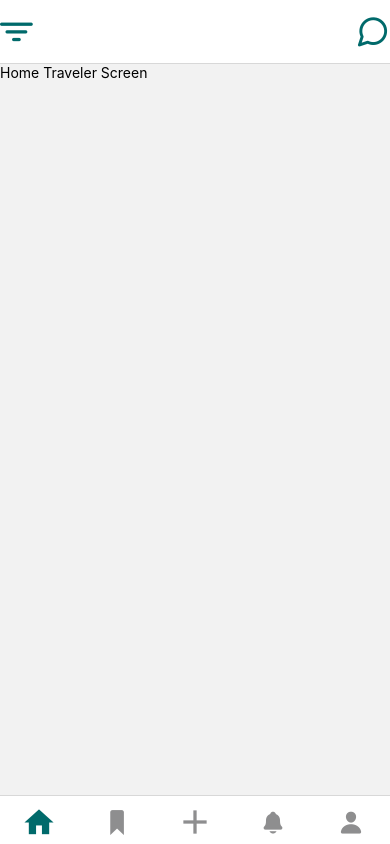
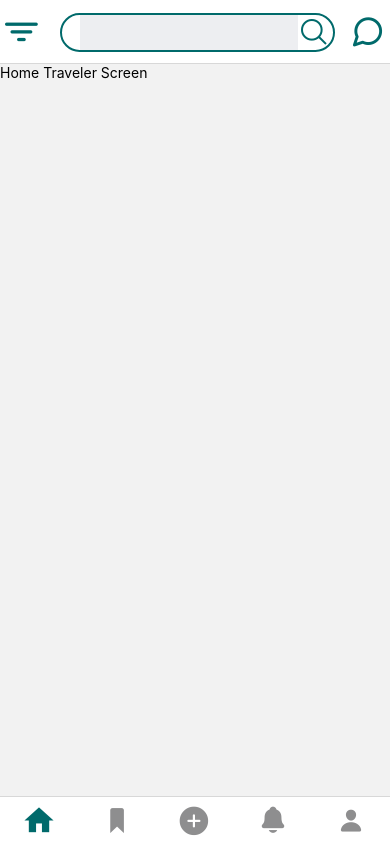
Before and after one commit to mmchokor/Badde-Salemtak--Senior-Project, a React Native app: screen / in a window 390 px wide. Built offline with nearby package versions, Linux system fonts and the light colour scheme.

Commit message:
More edits and changes on home screen and the navigation

```diff
--- a/App.js
+++ b/App.js
@@ -1,5 +1,5 @@
 import { StatusBar } from "expo-status-bar";
-import { StyleSheet, Text, View } from "react-native";
+import { StyleSheet, Text, TextInput, View } from "react-native";
 import { NavigationContainer } from "@react-navigation/native";
 import { createNativeStackNavigator } from "@react-navigation/native-stack";
 import { createBottomTabNavigator } from "@react-navigation/bottom-tabs";
@@ -20,11 +20,17 @@ const BottomTabs = createBottomTabNavigator();
 
 function BottomBar() {
 	return (
+		<View style={{ flexDirection: "row", flex: 1 }}>
 			<BottomTabs.Navigator
 				screenOptions={({ navigation }) => ({
 					headerStyle: { backgroundColor: Colors.white },
-				headerTintColor: "white",
-				tabBarStyle: { backgroundColor: Colors.white,paddingTop:4 },
+					headerTintColor: "black",
+					tabBarStyle: {
+						backgroundColor: Colors.white,
+						height: 48,
+						flexDirection: "row",
+						justifyContent: "center",
+					},
 					tabBarActiveTintColor: Colors.darkGreen,
 				})}
 			>
@@ -35,13 +41,39 @@ function BottomBar() {
 						title: "",
 
 						tabBarIcon: ({ color }) => (
-						<MaterialIcons  name='home' size={35} color={color} />
+							<MaterialIcons name='home' size={35} color={color} />
 						),
 						headerRight: () => (
-						<Feather name='message-circle' size={35} color={Colors.darkGreen} />
+							<View style={{ flexDirection: "row-reverse" }}>
+								<Feather
+									name='message-circle'
+									size={35}
+									color={Colors.darkGreen}
+									style={{ paddingRight: 5 }}
+								/>
+								<View
+									style={{
+										flexDirection: "row",
+										marginRight: 15,
+										borderColor: Colors.darkGreen,
+										borderWidth: 2,
+										borderRadius: 20,
+										paddingLeft: 18,
+										paddingRight:3,
+									}}
+								>
+									<TextInput style={{backgroundColor:Colors.grayBackground,}} inlineImageLeft='search_icon' />
+									<Ionicons name='search-outline' size={32} color={Colors.darkGreen} />
+								</View>
+							</View>
 						),
 						headerLeft: () => (
-						<Ionicons name='ios-filter' size={35} color={Colors.darkGreen} />
+							<Ionicons
+								name='ios-filter'
+								size={35}
+								color={Colors.darkGreen}
+								style={{ paddingLeft: 5 }}
+							/>
 						),
 					}}
 				/>
@@ -63,7 +95,7 @@ function BottomBar() {
 						title: "",
 
 						tabBarIcon: ({ color, size }) => (
-						<MaterialIcons name='add' size={40} color={color} />
+							<Ionicons name='ios-add-circle' size={35} color={color} />
 						),
 					}}
 				/>
@@ -74,7 +106,7 @@ function BottomBar() {
 						title: "",
 
 						tabBarIcon: ({ color, size }) => (
-						<Ionicons name='notifications' size={size} color={color} />
+							<Ionicons name='notifications' size={30} color={color} />
 						),
 					}}
 				/>
@@ -90,10 +122,13 @@ function BottomBar() {
 					}}
 				/>
 			</BottomTabs.Navigator>
+		</View>
 	);
 }
 export default function App() {
 	return (
+		<>
+			<StatusBar style='dark' />
 			<NavigationContainer>
 				<Stack.Navigator>
 					<Stack.Screen
@@ -103,6 +138,7 @@ export default function App() {
 					/>
 				</Stack.Navigator>
 			</NavigationContainer>
+		</>
 	);
 }
 
```
Lines whose indentation alone changed are shown as unchanged.
